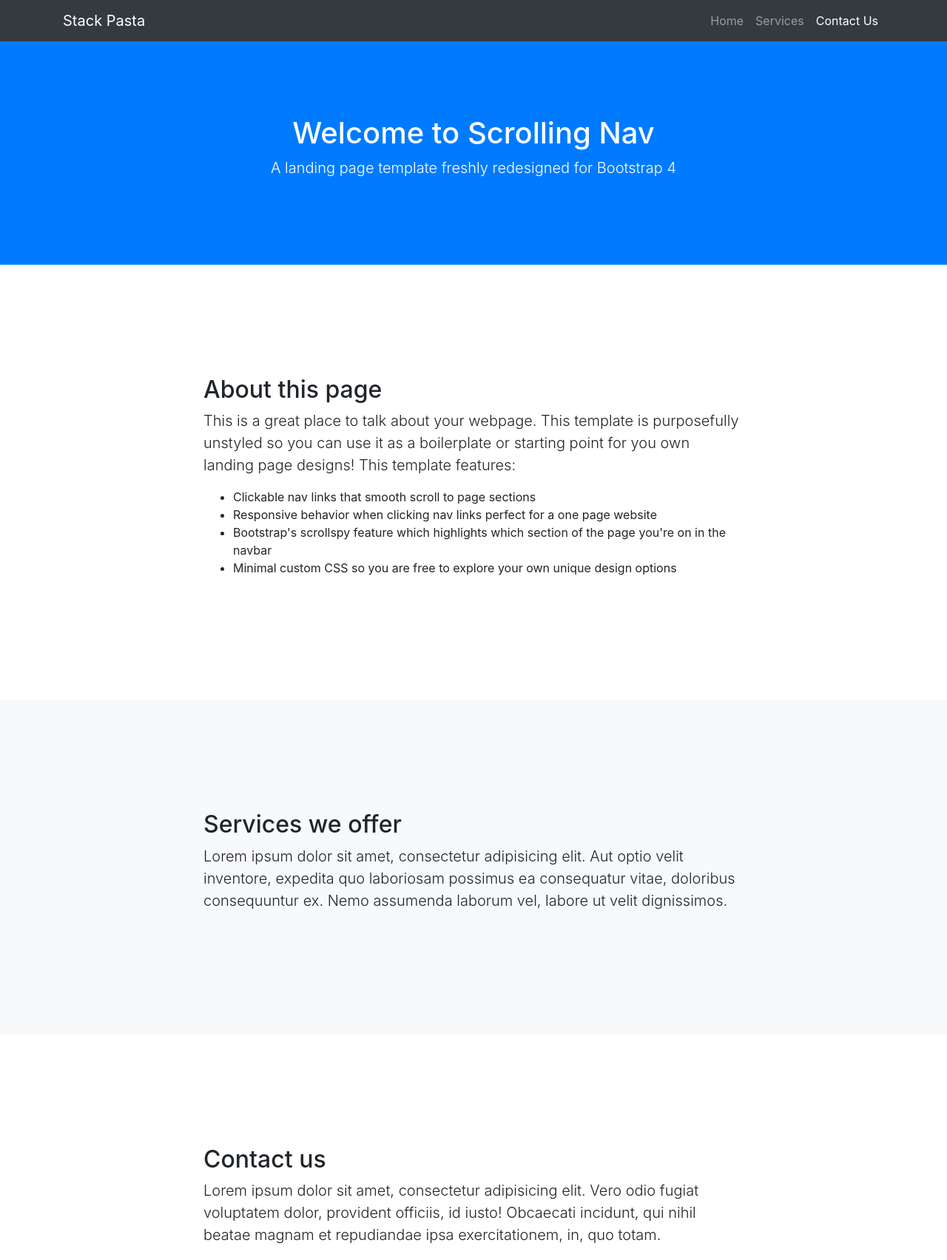
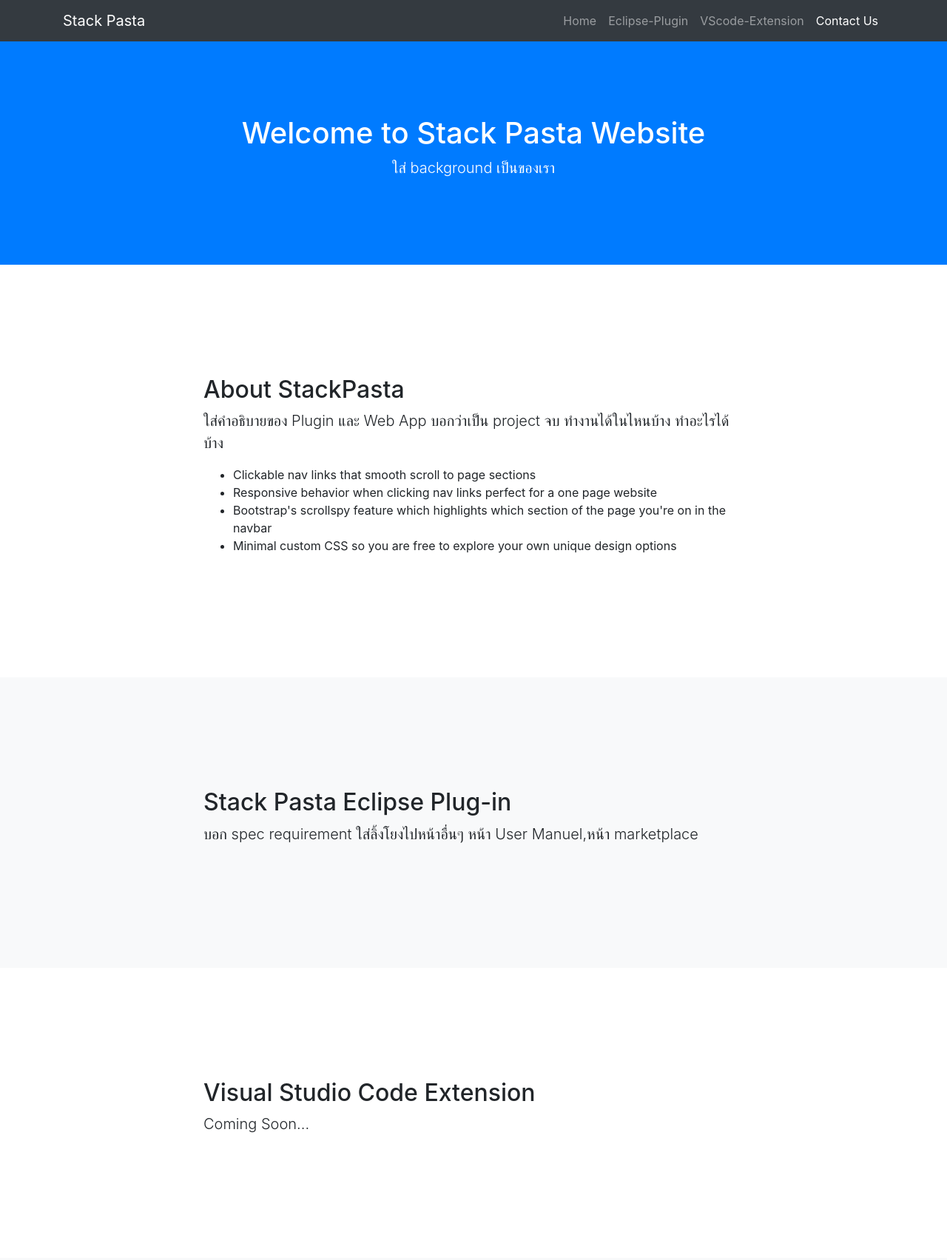
Before and after one commit to tewtew023/StackPastaWebNav, a website with bundled scripts: page index.html in a window 1280 px wide. Shown: the top 1704 px of the page at 74% size. Built offline with nearby package versions, Linux system fonts and the light colour scheme.

Commit message:
update site name

```diff
--- a/index.html
+++ b/index.html
@@ -29,15 +29,20 @@
       </button>
       <div class="collapse navbar-collapse" id="navbarResponsive">
         <ul class="navbar-nav ml-auto">
+
           <li class="nav-item">
             <a class="nav-link js-scroll-trigger" href="#about">Home</a>
           </li>
           <li class="nav-item">
-            <a class="nav-link js-scroll-trigger" href="#services">Services</a>
+            <a class="nav-link js-scroll-trigger" href="#eclipse">Eclipse-Plugin</a>
+          </li>
+          <li class="nav-item">
+            <a class="nav-link js-scroll-trigger" href="#vscode">VScode-Extension</a>
           </li>
           <li class="nav-item">
             <a class="nav-link js-scroll-trigger" href="#contact">Contact Us</a>
           </li>
+
         </ul>
       </div>
     </div>
@@ -45,8 +50,8 @@
 
   <header class="bg-primary text-white">
     <div class="container text-center">
-      <h1>Welcome to Scrolling Nav</h1>
-      <p class="lead">A landing page template freshly redesigned for Bootstrap 4</p>
+      <h1>Welcome to Stack Pasta Website</h1>
+      <p class="lead">ใส่ background เป็นของเรา</p>
     </div>
   </header>
 
@@ -54,8 +59,8 @@
     <div class="container">
       <div class="row">
         <div class="col-lg-8 mx-auto">
-          <h2>About this page</h2>
-          <p class="lead">This is a great place to talk about your webpage. This template is purposefully unstyled so you can use it as a boilerplate or starting point for you own landing page designs! This template features:</p>
+          <h2>About StackPasta</h2>
+          <p class="lead">ใส่คำอธิบายของ Plugin และ Web App บอกว่าเป็น project จบ ทำงานได้ในไหนบ้าง ทำอะไรได้บ้าง</p>
           <ul>
             <li>Clickable nav links that smooth scroll to page sections</li>
             <li>Responsive behavior when clicking nav links perfect for a one page website</li>
@@ -67,12 +72,34 @@
     </div>
   </section>
 
-  <section id="services" class="bg-light">
+  <section id="eclipse" class="bg-light">
     <div class="container">
       <div class="row">
         <div class="col-lg-8 mx-auto">
-          <h2>Services we offer</h2>
-          <p class="lead">Lorem ipsum dolor sit amet, consectetur adipisicing elit. Aut optio velit inventore, expedita quo laboriosam possimus ea consequatur vitae, doloribus consequuntur ex. Nemo assumenda laborum vel, labore ut velit dignissimos.</p>
+          <h2>Stack Pasta Eclipse Plug-in</h2>
+          <p class="lead">บอก spec requirement ใส่ลิ้งโยงไปหน้าอื่นๆ หน้า User Manuel,หน้า marketplace </p>
+        </div>
+      </div>
+    </div>
+  </section>
+
+  <section id="vscode">
+    <div class="container">
+      <div class="row">
+        <div class="col-lg-8 mx-auto">
+          <h2>Visual Studio Code Extension</h2>
+          <p class="lead">Coming Soon...</p>
+        </div>
+      </div>
+    </div>
+  </section>
+
+  <section id="admin" class="bg-light">
+    <div class="container">
+      <div class="row">
+        <div class="col-lg-8 mx-auto">
+          <h2>Stack Pasta Admin</h2>
+          <p class="lead">บอก spec requirement ใส่ลิ้งโยงไปหน้าอื่นๆ หน้า User Manuel,หน้า ดาวน์โหลด </p>
         </div>
       </div>
     </div>
@@ -83,7 +110,7 @@
       <div class="row">
         <div class="col-lg-8 mx-auto">
           <h2>Contact us</h2>
-          <p class="lead">Lorem ipsum dolor sit amet, consectetur adipisicing elit. Vero odio fugiat voluptatem dolor, provident officiis, id iusto! Obcaecati incidunt, qui nihil beatae magnam et repudiandae ipsa exercitationem, in, quo totam.</p>
+          <p class="lead">Email : stackpastaplugin@gmail.com</p>
         </div>
       </div>
     </div>
```
